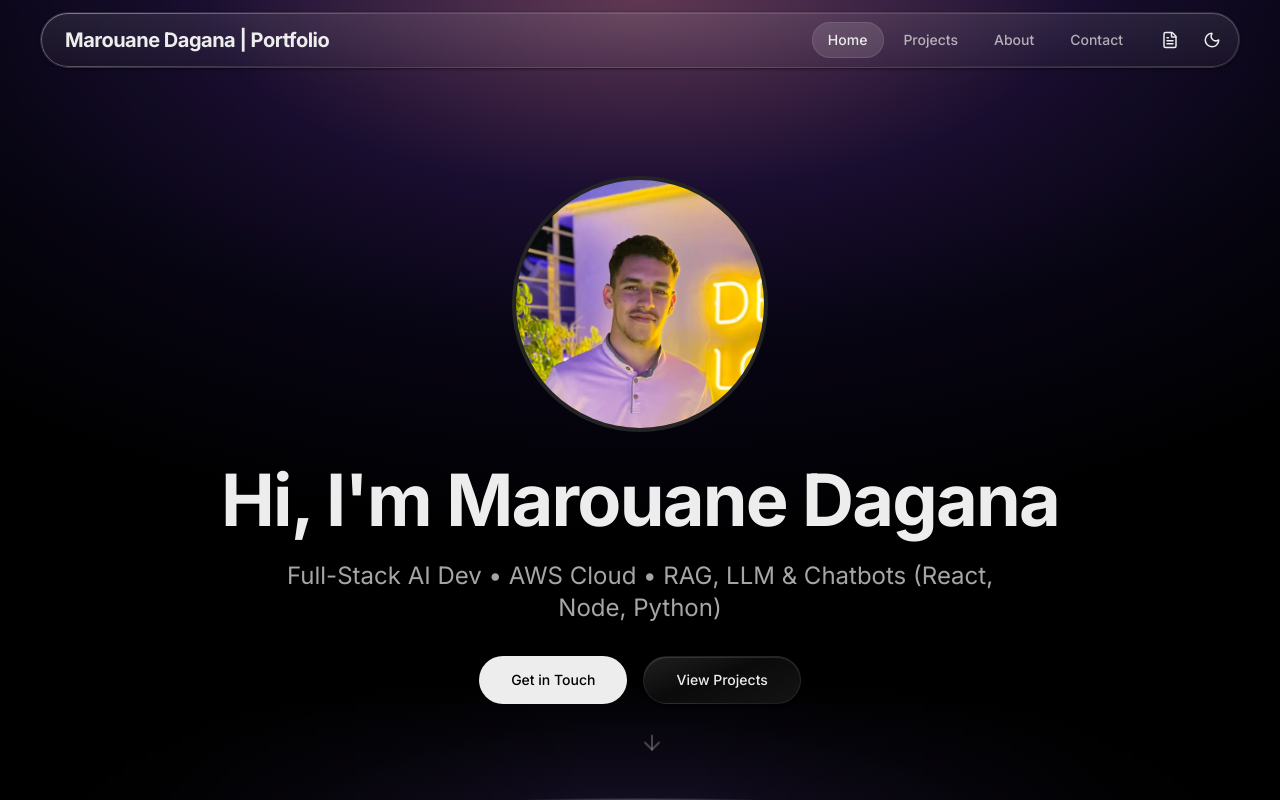
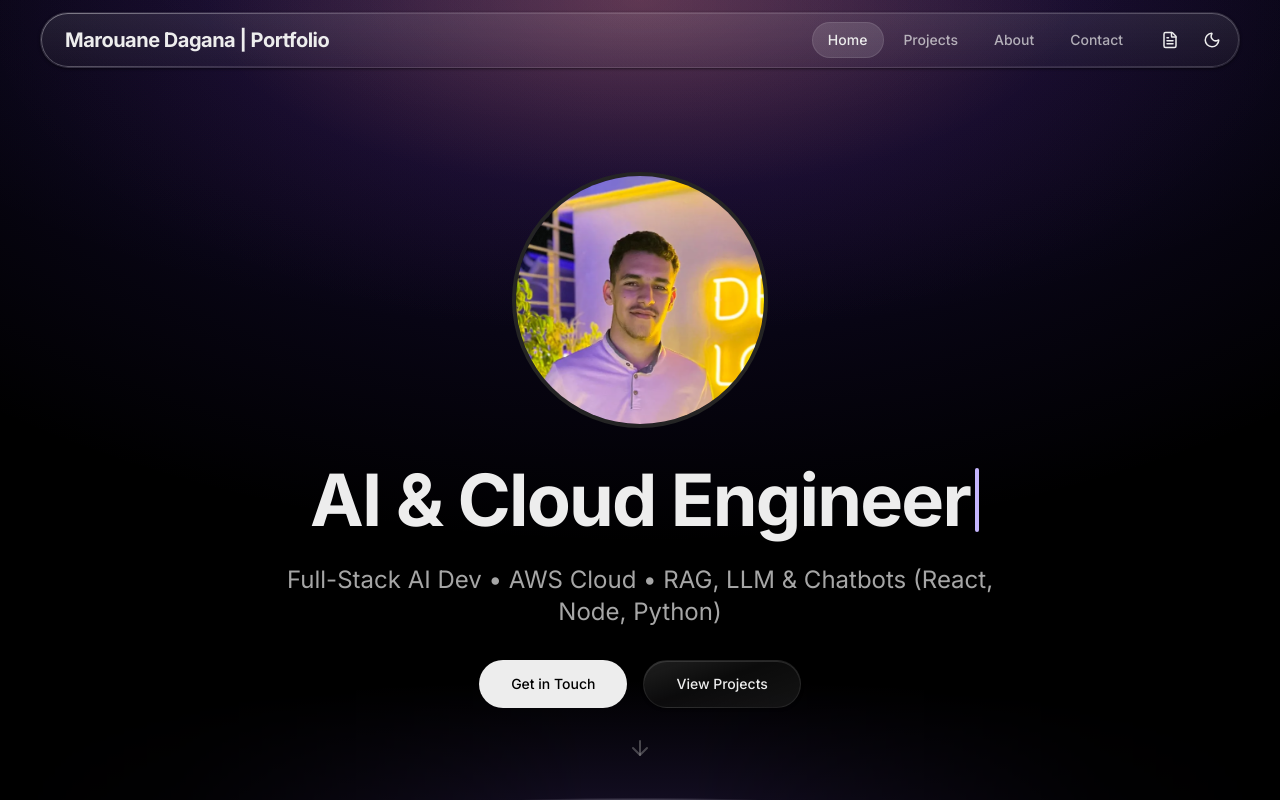
Before and after one commit to daganoo/daganoo-portfolio, a React (Create React App) app: page / in a window 1280 px wide. Shown: the top 800 px of the page. Built offline with nearby package versions, Linux system fonts and the light colour scheme.

Commit message:
Add typewriter hero headline, rest scroll arrow, fix tablet avatar
Co-Authored-By: Claude Opus 5.5 <noreply@anthropic.com>

```diff
--- /dev/null
+++ b/src/components/TypewriterHeadline.tsx
@@ -0,0 +1,97 @@
+import { useEffect, useRef } from "react";
+
+const HOLD_MS = 2600;
+const BLINK_MS = 530;
+const DELETE_MS = 30;
+const PAUSE_MS = 260;
+const IDLE_MS = 500;
+
+const typeDelay = () => 50 + Math.random() * 45;
+
+interface TypewriterHeadlineProps {
+  phrases: string[];
+  className?: string;
+}
+
+export const TypewriterHeadline = ({ phrases, className = "" }: TypewriterHeadlineProps) => {
+  const headingRef = useRef<HTMLHeadingElement>(null);
+  const textRef = useRef<HTMLSpanElement>(null);
+  const caretRef = useRef<HTMLSpanElement>(null);
+
+  // Writes to the DOM directly so typing never re-renders React, and blinks the caret on a
+  // timer because an infinite CSS animation would keep the browser drawing at 60 fps.
+  useEffect(() => {
+    const heading = headingRef.current;
+    const text = textRef.current;
+    const caret = caretRef.current;
+    if (!heading || !text || !caret) return;
+    if (phrases.length < 2 || window.matchMedia("(prefers-reduced-motion: reduce)").matches) return;
+
+    let timer: number;
+    let visible = true;
+    let index = 0;
+
+    const observer = new IntersectionObserver(([entry]) => {
+      visible = entry.isIntersecting;
+    });
+    observer.observe(heading);
+
+    const schedule = (step: () => void, ms: number) => {
+      timer = window.setTimeout(() => {
+        if (visible && !document.hidden) step();
+        else schedule(step, IDLE_MS);
+      }, ms);
+    };
+
+    const hold = (elapsed = 0) => {
+      if (elapsed >= HOLD_MS) {
+        erase();
+        return;
+      }
+      caret.style.opacity = Math.round(elapsed / BLINK_MS) % 2 === 0 ? "1" : "0";
+      schedule(() => hold(elapsed + BLINK_MS), BLINK_MS);
+    };
+
+    const erase = () => {
+      caret.style.opacity = "1";
+      const value = (text.textContent ?? "").slice(0, -1);
+      text.textContent = value;
+      if (value) {
+        schedule(erase, DELETE_MS);
+        return;
+      }
+      index = (index + 1) % phrases.length;
+      schedule(() => type(1), PAUSE_MS);
+    };
+
+    const type = (length: number) => {
+      const phrase = phrases[index];
+      text.textContent = phrase.slice(0, length);
+      if (length < phrase.length) schedule(() => type(length + 1), typeDelay());
+      else hold();
+    };
+
+    hold();
+
+    return () => {
+      window.clearTimeout(timer);
+      observer.disconnect();
+      text.textContent = phrases[0];
+    };
+  }, [phrases]);
+
+  return (
+    <h1 ref={headingRef} className={className}>
+      <span className="sr-only">{phrases.join(". ")}</span>
+      <span aria-hidden className="flex h-[1.1em] items-center justify-center">
+        <span ref={textRef} className="whitespace-pre">
+          {phrases[0]}
+        </span>
+        <span
+          ref={caretRef}
+          className="-mr-[0.13em] ml-[0.07em] h-[0.9em] w-[0.06em] rounded-full bg-violet-500 motion-reduce:hidden dark:bg-violet-300"
+        />
+      </span>
+    </h1>
+  );
+};
--- /dev/null
+++ b/src/data/hero.ts
@@ -0,0 +1 @@
+export const heroPhrases: string[] = ["Hi, I'm Marouane Dagana", "AI & Cloud Engineer"];
--- a/src/pages/Home.tsx
+++ b/src/pages/Home.tsx
@@ -4,8 +4,9 @@ import { ArrowDown, ArrowRight, Code2, Cloud, Sparkles, Zap, FileText } from "lu
 import { projects } from "../data/projects";
 import { skillGroups } from "../data/skills";
 import { Testimonials } from "../sections/Testimonials";
+import { TypewriterHeadline } from "../components/TypewriterHeadline";
 import { TechIcon } from "../components/TechIcon";
-import { item } from "../utils/animations";
+import { heroPhrases } from "../data/hero";
 import { thumbnail } from "../utils/images";
 
 const featuredProjects = projects.filter((p) => p.featured).reverse();
@@ -28,9 +29,6 @@ const categoryAccent: Record<string, string> = {
 };
 
 export const Home = () => {
-  const prefersReduced =
-    typeof window !== "undefined" && window.matchMedia("(prefers-reduced-motion: reduce)").matches;
-
   return (
     <>
       <section className="horizon-hero relative flex min-h-[90vh] items-center">
@@ -42,7 +40,7 @@ export const Home = () => {
             className="mx-auto flex max-w-4xl flex-col items-center gap-8 text-center"
           >
             <div className="shrink-0">
-              <div className="relative h-32 w-32 overflow-hidden rounded-full border-4 border-border bg-muted md:h-48 md:w-64 lg:h-64 lg:w-64">
+              <div className="relative h-32 w-32 overflow-hidden rounded-full border-4 border-border bg-muted md:h-48 md:w-48 lg:h-64 lg:w-64">
                 <img
                   src="/images/avatar.webp"
                   alt="Marouane Dagana"
@@ -59,26 +57,10 @@ export const Home = () => {
             </div>
 
             <div className="flex flex-col items-center">
-          <m.h1
-            className="text-balance text-3xl font-bold tracking-tight sm:text-5xl md:text-6xl lg:text-7xl"
-          >
-                <span className="text-foreground">
-                  Hi, I&apos;m{" "}
-                </span>
-                <m.span
-                  variants={prefersReduced ? undefined : item}
-                  className="inline-block whitespace-nowrap text-foreground"
-                >
-                  Marouane
-                </m.span>
-                <span> </span>
-                <m.span
-                  variants={prefersReduced ? undefined : item}
-                  className="inline-block whitespace-nowrap text-foreground"
-                >
-                  Dagana
-                </m.span>
-              </m.h1>
+              <TypewriterHeadline
+                phrases={heroPhrases}
+                className="text-[length:min(7vw,4.5rem)] font-bold leading-[1.1] tracking-tight text-foreground"
+              />
 
               <p
                 className="mt-6 max-w-3xl text-base text-muted-foreground sm:text-lg md:text-xl lg:text-2xl"
@@ -108,7 +90,7 @@ export const Home = () => {
 
         <m.a
           href="#about"
-          className="absolute bottom-10 left-1/2 z-[1] -translate-x-1/2 animate-bounce text-muted-foreground/40 transition-colors hover:text-muted-foreground"
+          className="absolute inset-x-0 bottom-10 z-[1] mx-auto w-6 animate-[bounce_1s_1s_4] text-muted-foreground/40 motion-reduce:animate-none transition-colors hover:text-muted-foreground"
           initial={{ opacity: 0 }}
           animate={{ opacity: 1 }}
           transition={{ delay: 0.6, duration: 0.4 }}
```
